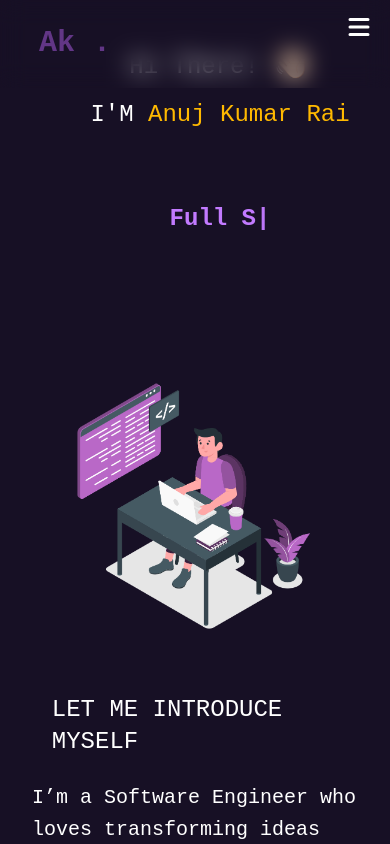
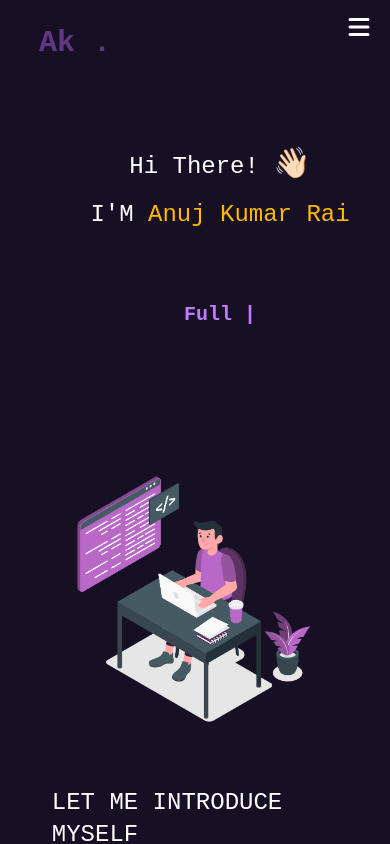
Before and after one commit to Anuj5588/anuj-kumar-rai-portfolio, a Next.js app: page / in a window 390 px wide. Shown: the top 844 px of the page. Built offline with nearby package versions, Linux system fonts and the light colour scheme.

Commit message:
fixed all the css issues

```diff
--- a/app/resume/page.js
+++ b/app/resume/page.js
@@ -6,7 +6,7 @@ export default function ResumePage() {
       <a
         href="/resume/akr.pdf"
         download
-        className="mb-6 bg-purple-600 hover:bg-purple-700 text-white px-6 py-3 rounded-md font-medium transition"
+        className="mb-6 bg-purple-600 hover:bg-purple-700 text-white px-6 py-3 max-w-[200px] rounded-md font-medium transition max-md:mt-[100px]"
       >
         ⬇ Download Resume
       </a>
--- a/component/Footer/footerLayout/page.js
+++ b/component/Footer/footerLayout/page.js
@@ -9,7 +9,7 @@ import { FaLinkedinIn } from "react-icons/fa";
 const Footer = () => {
   return (
     <>
-<div className='bg-[#0A0416] px-[200px]  flex justify-between max-md:flex-col  h-fit gap-8 items-center max-md:overflow-x-hidden max-md:px-4  md:py-4'>
+<div className='bg-[#0A0416] px-[200px]  flex justify-between max-md:flex-col max-md:py-8 h-fit gap-8 items-center max-md:overflow-x-hidden max-md:px-4  md:py-4'>
 
     <div className='text-white'>Designed and Developed by Anuj Kumar Rai</div>
 
--- a/component/Hero/leftSection/upperSection/page.js
+++ b/component/Hero/leftSection/upperSection/page.js
@@ -42,7 +42,7 @@ const Uppersection
   return (
     <>
       {/* HERO SECTION */}
-      <section className=" flex flex-col justify-center max-md:min-w-[200px] max-sm:text-center pl-[50px]">
+      <section className=" flex flex-col justify-center max-md:min-w-[200px] max-md:items-center max-sm:mt-[100px] max-sm:overflow-x-hidden  pl-[50px]">
         <h6 className="text-white text-4xl max-md:text-2xl ">
           Hi There!{" "}
           <span className="wave max-md:text-3xl" role="img" aria-labelledby="wave">
@@ -54,8 +54,8 @@ const Uppersection
           I'M <span className="text-amber-400">Anuj Kumar Rai</span>
         </div>
 
-        <div className="pt-14  max-sm:whitespace-nowrap">
-          <span className="text-purple-400 font-semibold text-3xl max-sm:text-2xl">
+        <div className="pt-14 ">
+          <span className="text-purple-400 font-semibold text-3xl max-sm:max-w-[50px] max-sm:text-[20px]">
             {text}
             <span className="animate-pulse">|</span>
           </span>
--- a/component/Navbar/page.js
+++ b/component/Navbar/page.js
@@ -23,7 +23,7 @@ const Navbar = () => {
 
   return (
     <div
-      className={`fixed top-0 z-1 w-full py-3 transition-all duration-300
+      className={`fixed top-0 z-1 w-full py-3 transition-all duration-300 md:
         ${
           scrolled
             ? " shadow-[0_4px_30px_rgba(0,0,0,0.5)]"
@@ -96,7 +96,7 @@ const Navbar = () => {
                   <span className="text-[22px]">
                     <item.icon />
                   </span>
-                  <span>{item.label}</span>
+                  <span  onClick={() => setOpen(!open)}>{item.label}</span>
                 </span>
               </Link>
             </li>
```
